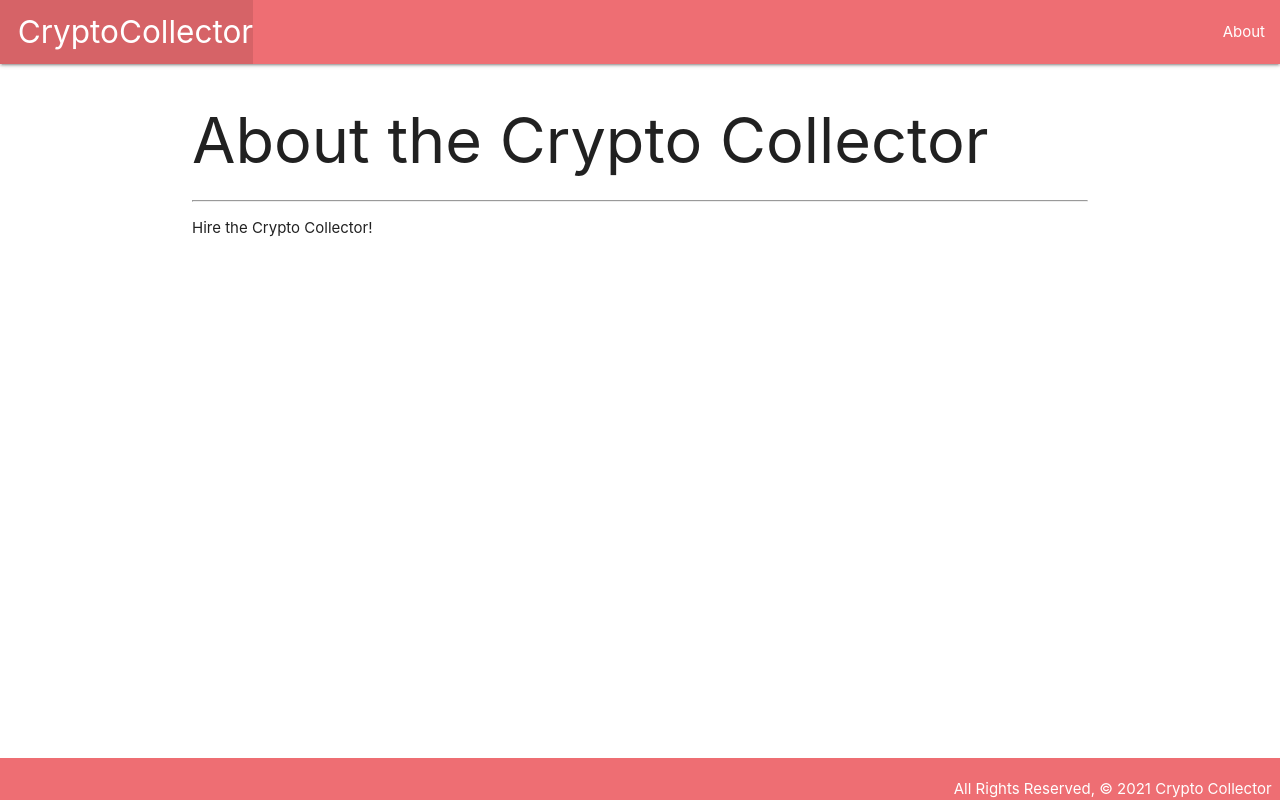
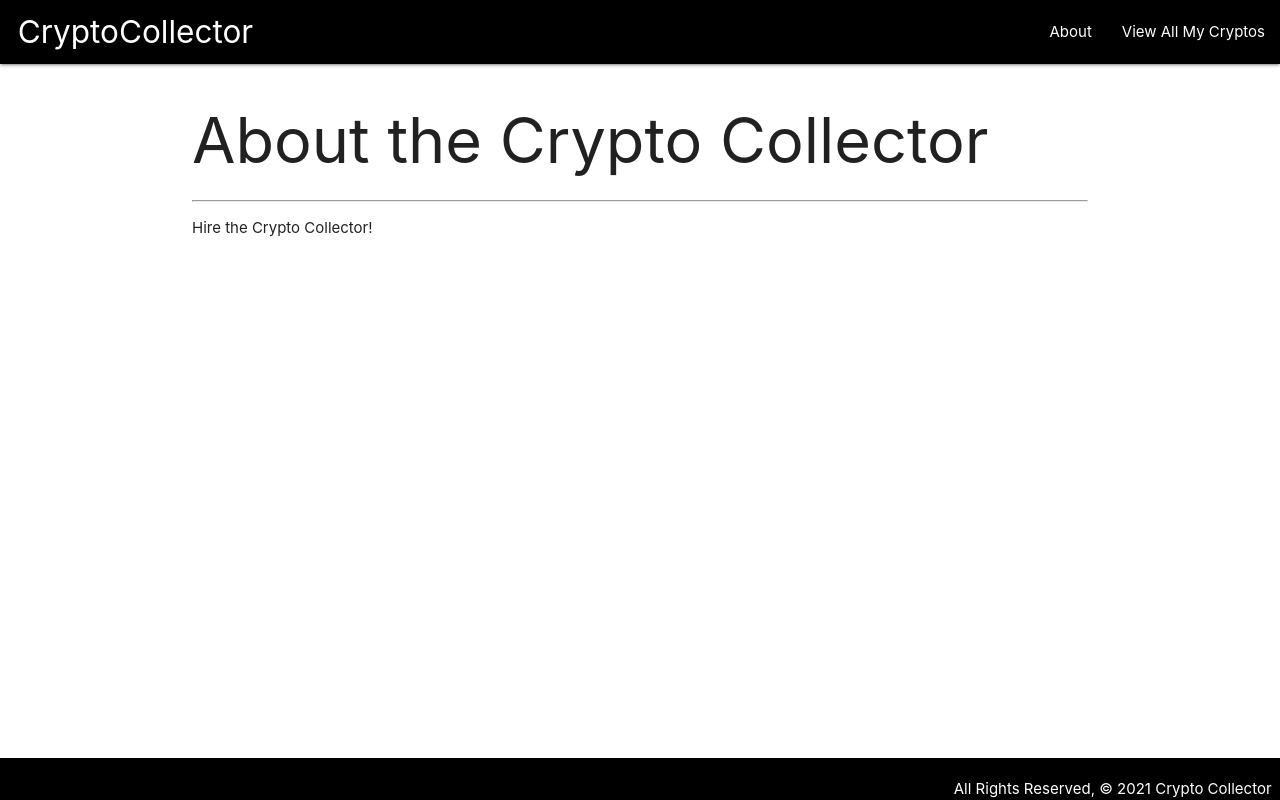
Before and after one commit to ifrah1/crypto-collector, a Django app: page /about/ in a window 1280 px wide. Run offline with Django 3.2, Linux system fonts and the light colour scheme.

Commit message:
finished showing crypto class list

```diff
--- a/main_app/templates/base.html
+++ b/main_app/templates/base.html
@@ -15,13 +15,14 @@
 
 <body>
     <header class="navbar-fixed">
-        <nav>
+        <nav class="black">
             <div class="nav-wrapper">
                 <ul>
                     <li><a href="/" class="left brand-logo">&nbsp;&nbsp;CryptoCollector</a></li>
                 </ul>
                 <ul class="right">
                     <li><a href="/about">About</a></li>
+                    <li><a href="/cryptos">View All My Cryptos</a></li>
                 </ul>
             </div>
         </nav>
@@ -30,7 +31,7 @@
         {% block content %}
         {% endblock %}
     </main>
-    <footer class="page-footer">
+    <footer class="page-footer black">
         <div class="right">All Rights Reserved, &copy; 2021 Crypto Collector &nbsp;</div>
     </footer>
 </body>
--- a/main_app/urls.py
+++ b/main_app/urls.py
@@ -4,11 +4,5 @@ from . import views
 urlpatterns = [
     path('', views.home, name='home'),
     path('about/', views.about, name='about'),
-#     # route for cats index
-#     path('cats/', views.cats_index, name='index'),
-#     path('cats/<int:cat_id>/', views.cats_detail, name='detail'),
-#     # new route used to show a form and create a cat
-#     path('cats/create/', views.CatCreate.as_view(), name='cats_create'),
-#     path('cats/<int:pk>/update/', views.CatUpdate.as_view(), name='cats_update'),
-#     path('cats/<int:pk>/delete/', views.CatDelete.as_view(), name='cats_delete'),
+     path('cryptos/', views.cryptos_index, name='index'),
 ]
--- a/main_app/views.py
+++ b/main_app/views.py
@@ -1,6 +1,19 @@
 from django.shortcuts import render
 
 from django.http import HttpResponse
+
+
+class Crypto:
+    def __init__(self, name, price, description, amount):
+        self.name = name
+        self.price = price
+        self.description = description
+        self.amount = amount
+
+cryptos = [
+  Crypto('Bitcoin', 60000, 'OG bitty', 3),
+  Crypto('Litecoin', 300, 'fork of bitty but is litty', 500),
+]
 
 # Create your views here.
 
@@ -10,3 +23,6 @@ def home(request):
 
 def about(request):
     return render(request, 'about.html')
+
+def cryptos_index(request):
+    return render(request, 'cryptos/index.html', { 'cryptos': cryptos })
```
Also changed, not shown: main_app/templates/cryptos/index.html (added, +21 -0 lines).
